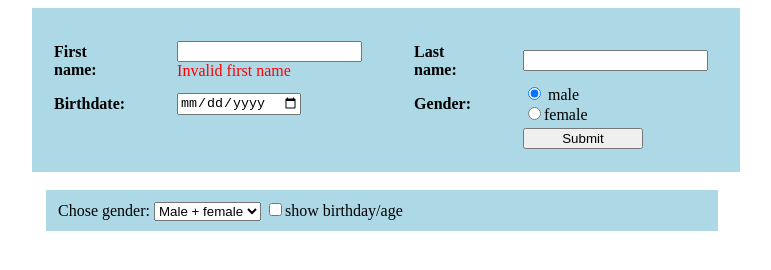
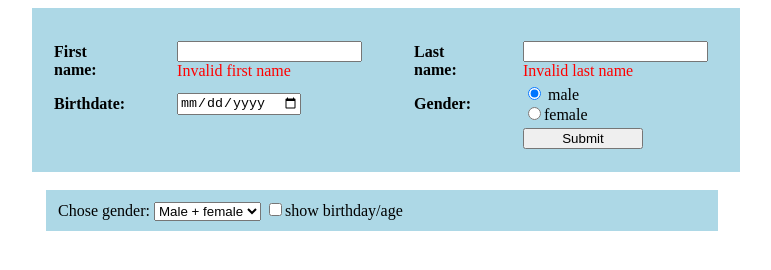
Before and after one commit to akademiasovy/ProjectTriangle, a plain HTML site: page form.html in a window 1280 px wide. Both pictures are taken after a click on the button "Submit". Shown: the whole page, without its empty margins (258-1029 px from the left). Drawn offline with Linux system fonts and the light colour scheme.

Commit message:
added checks for inputs

```diff
--- a/form.html
+++ b/form.html
@@ -13,7 +13,8 @@
     <td><input type="text" id="fname"><br>
     <div id="errfname" class="errors"></div></td>
     <td> <label>Last name:</label> </td>
-    <td><input type="text" id="lname"></td>
+    <td><input type="text" id="lname"><br>
+    <div id="errlname" class="errors"></td>
   </tr>
   <tr>
     <td><label>Birthdate: </label></td><td><input type="date" id="birthdate"></td>
--- a/script.js
+++ b/script.js
@@ -2,18 +2,33 @@ $(document).ready(function() {
    $("#btnOk").click(function(event) {
          var fname=$("#fname").val();
          if(fname.trim().length<2){
+           $("#errfname").html("Invalid first name");
+         }
+
+         var lname=$("#lname").val();
+         if(lname.trim().length<2){
            console.log("menej ako 2");
-           $("#errfname").html("Invalid first name");
-
+           $("#errlname").html("Invalid last name");
          }
+         var bday=new Date($("#birthday").val());
+         //var day=bday.getMonth();
+         console.log(bday);
    });
 
    $("#fname").keyup(function(event) {
-     console.log("sss");
      var fname=$("#fname").val();
      if(fname.trim().length>1){
        $("#errfname").html("");
      }
      /* Act on the event */
    });
+
+   $("#lname").keyup(function(event) {
+     var lname=$("#lname").val();
+     if(lname.trim().length>1){
+       $("#errlname").html("");
+     }
+     /* Act on the event */
+   });
+
 });
```
